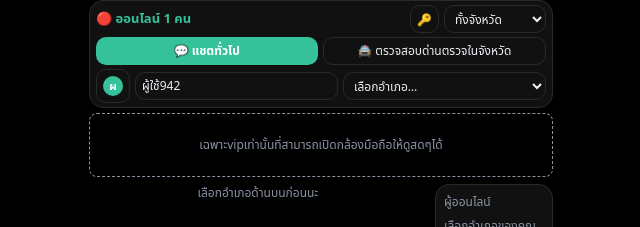
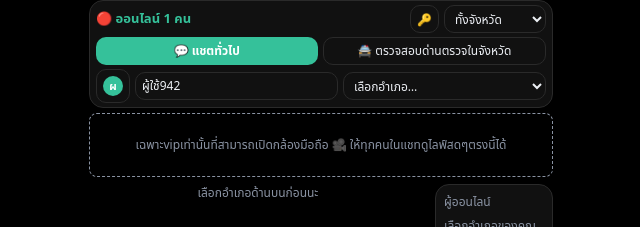
Before and after one commit to 2558mp2558/SSO-online, a website: page index.html in a window 1280 px wide. Shown: the part 90-317 px from the top of the page, without its empty margins (319-959 px from the left). Drawn offline with Linux system fonts and the light colour scheme; no server answers.

Commit message:
Add files via upload

```diff
--- a/index.html
+++ b/index.html
@@ -362,7 +362,7 @@ function renderCams(){
       box.appendChild(t);
     });
     if(!ids.length){
-      var ph=document.createElement("div");ph.className="camph";ph.textContent="เฉพาะvipเท่านั้นที่สามารถเปิดกล้องมือถือให้ดูสดๆได้";box.appendChild(ph);
+      var ph=document.createElement("div");ph.className="camph";ph.textContent="เฉพาะvipเท่านั้นที่สามารถเปิดกล้องมือถือ 🎥 ให้ทุกคนในแชทดูไลฟ์สดๆตรงนี้ได้";box.appendChild(ph);
     }
   }else{
     ids.forEach(function(id){var im=box.querySelector('.ct[data-id="'+id+'"] img');if(im)im.src=camMap[id].f});
```
